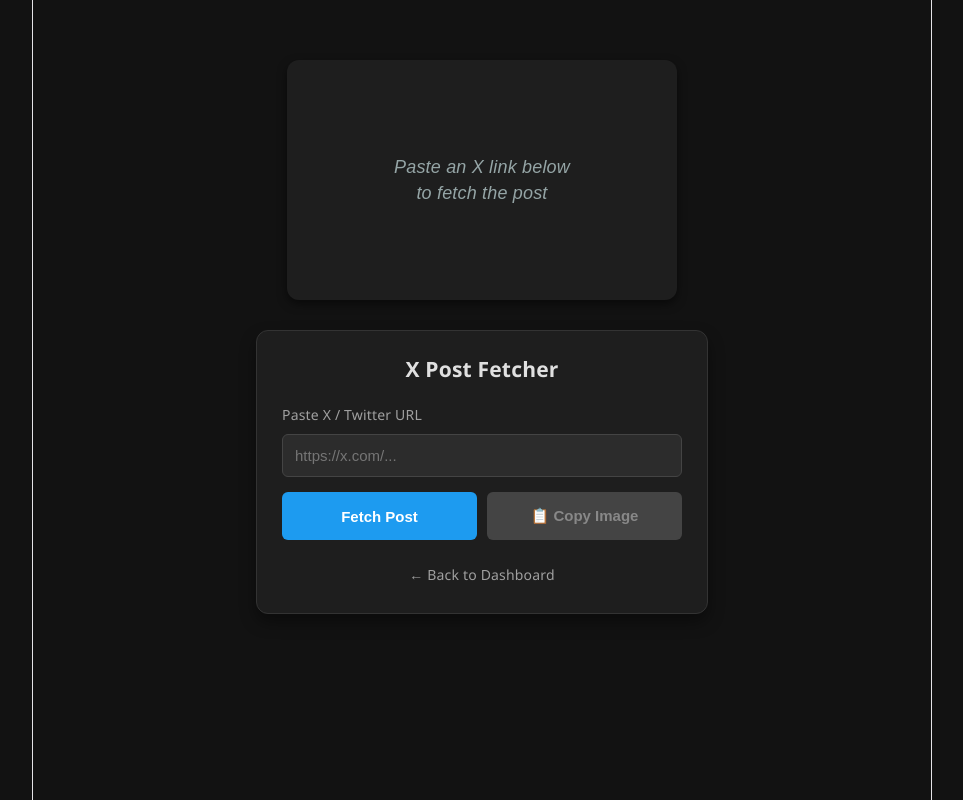
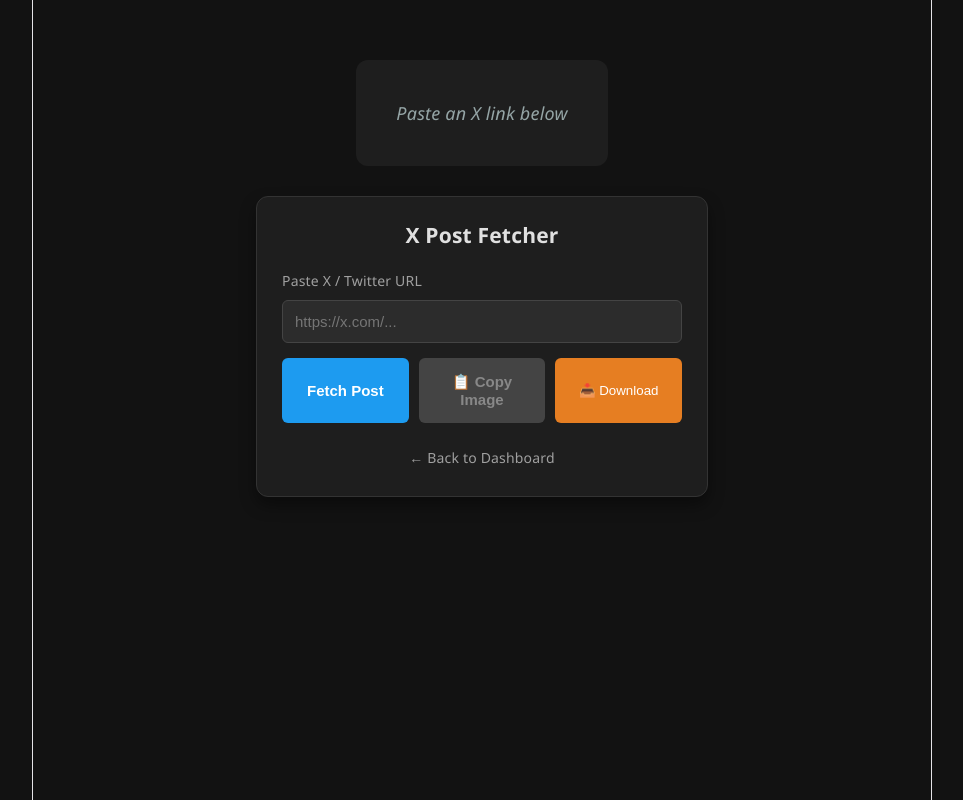
Before and after one commit to zhengheetong/random-feature-app, a React (Vite) app: page /#/tweet in a window 1280 px wide. Shown: the whole page, without its empty margins (158-1121 px from the left). Built offline with nearby package versions, Linux system fonts and the light colour scheme.

Commit message:
update twitter post generator

```diff
--- a/src/App.css
+++ b/src/App.css
@@ -70,3 +70,12 @@
   font-weight: bold;
   color: #e0e0e0;
 }
+
+/* This ensures the card itself is colored, but the "outside" can be transparent */
+.react-tweet-theme article {
+  background-color: #15202b !important; /* X's dark mode color */
+  border-radius: 16px !important;
+  overflow: hidden !important; /* This "clips" the background to the corners */
+  border: 1px solid #2f3336 !important;
+  margin: 0 !important;
+}
--- a/src/components/TweetGenerator.jsx
+++ b/src/components/TweetGenerator.jsx
@@ -37,19 +37,28 @@
   };
 
   const handleCopyImage = async () => {
-    if (!captureRef.current) return;
+    const tweetElement = captureRef.current?.querySelector('article');
+    if (!tweetElement) return;
+
     setIsProcessing(true);
+    setError(''); // Clear previous errors
 
     try {
-      const canvas = await html2canvas(captureRef.current, {
-        useCORS: true, // Attempts to load external images if the server allows it
-        backgroundColor: '#15202b', // X Dark mode background color
-        scale: 2 // High-res
+      const canvas = await html2canvas(tweetElement, {
+        useCORS: true,
+        // Change 'null' to a solid color to help WhatsApp process the image
+        backgroundColor: '#15202b',
+        scale: 3,
+        logging: false,
       });
 
-      // Convert canvas to a Blob and write directly to the clipboard
       canvas.toBlob(async (blob) => {
-        if (blob) {
+        if (!blob) {
+          setError('Failed to create image blob.');
+          setIsProcessing(false);
+          return;
+        }
+
         try {
           await navigator.clipboard.write([
             new ClipboardItem({ 'image/png': blob })
@@ -57,42 +66,64 @@
           setCopied(true);
           setTimeout(() => setCopied(false), 3000);
         } catch (clipErr) {
-            console.error('Clipboard write failed:', clipErr);
-            alert('Your browser might block direct clipboard image copying. Try downloading instead.');
-          }
+          console.error('Clipboard error:', clipErr);
+          // If clipboard fails, we tell the user why
+          setError('WhatsApp Web often blocks clipboard images. Use "Download" instead!');
         }
         setIsProcessing(false);
       }, 'image/png');
 
     } catch (err) {
-      console.error('Canvas capture failed:', err);
-      setError('Failed to generate image.');
+      console.error('Capture failed:', err);
+      setError('Security block: X does not allow saving these images directly.');
       setIsProcessing(false);
     }
+  };
+
+  // Add a separate Download function for a 100% success rate
+  const handleDownloadImage = async () => {
+    const tweetElement = captureRef.current?.querySelector('article');
+    if (!tweetElement) return;
+
+    setIsProcessing(true);
+    try {
+      const canvas = await html2canvas(tweetElement, {
+        useCORS: true,
+        backgroundColor: '#15202b',
+        scale: 3,
+      });
+      const url = canvas.toDataURL('image/png');
+      const link = document.createElement('a');
+      link.href = url;
+      link.download = `x-post-${tweetId}.png`;
+      link.click();
+    } catch (err) {
+      setError('Could not download image due to X security restrictions.');
+    }
+    setIsProcessing(false);
   };
 
   return (
     <div style={{ display: 'flex', flexDirection: 'column', alignItems: 'center', padding: '20px' }}>
 
       {/* --- PREVIEW AREA --- */}
-      <div
-        style={{
-          padding: '20px', backgroundColor: '#1e1e1e', borderRadius: '12px',
-          marginBottom: '30px', boxShadow: '0 4px 10px rgba(0,0,0,0.5)',
-          minWidth: '350px', minHeight: '200px', display: 'flex',
-          justifyContent: 'center', alignItems: 'center'
-        }}
-      >
+      <div style={{
+        padding: '40px',
+        backgroundColor: '#1e1e1e',
+        borderRadius: '12px',
+        marginBottom: '30px',
+        display: 'flex',
+        justifyContent: 'center'
+      }}>
         {tweetId ? (
-          // The wrapper ref target for html2canvas
-          <div ref={captureRef} style={{ padding: '10px', backgroundColor: 'transparent', borderRadius: '12px', textAlign: 'left' }}>
+          <div ref={captureRef} style={{ textAlign: 'left' }}>
             <div className="dark">
               <Tweet id={tweetId} />
             </div>
           </div>
         ) : (
-          <div style={{ color: '#95a5a6', textAlign: 'center', fontFamily: 'sans-serif', fontStyle: 'italic' }}>
-            Paste an X link below<br/>to fetch the post
+          <div style={{ color: '#95a5a6', fontStyle: 'italic' }}>
+            Paste an X link below
           </div>
         )}
       </div>
@@ -143,6 +174,19 @@
           >
             {isProcessing ? 'Processing...' : (copied ? '✅ Copied to Clipboard!' : '📋 Copy Image')}
           </button>
+
+          <button
+            onClick={handleDownloadImage}
+            disabled={!tweetId || isProcessing}
+            style={{
+              flex: 1, padding: '15px',
+              backgroundColor: '#e67e22',
+              color: 'white', border: 'none',
+              borderRadius: '6px',
+              cursor: tweetId ? 'pointer' : 'not-allowed' }}
+          >
+            📥 Download
+          </button>
         </div>
 
         <div style={{ marginTop: '20px', textAlign: 'center' }}>
```
Lines whose indentation alone changed are shown as unchanged.
